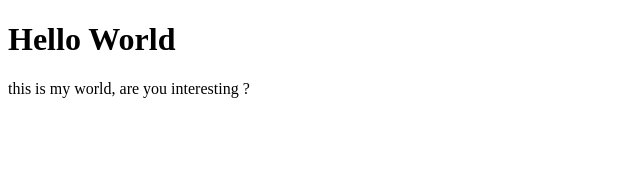
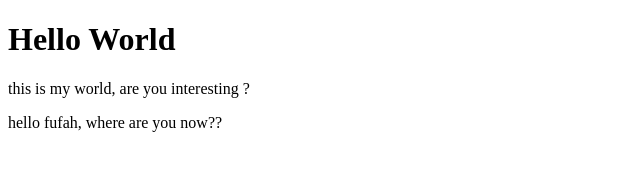
Before and after one commit to faizhidayatulloh/practice, a plain HTML site: page index.html in a window 1280 px wide. Shown: the whole page, without its empty margins (0-640 px from the left). Drawn offline with Linux system fonts and the light colour scheme.

Commit message:
Update index.html

```diff
--- a/index.html
+++ b/index.html
@@ -8,5 +8,6 @@
 <body>
 	<h1>Hello World</h1>
 	<p>this is my world, are you interesting ?</p>
+	<p>hello fufah, where are you now??</p>
 </body>
 </html>
```
